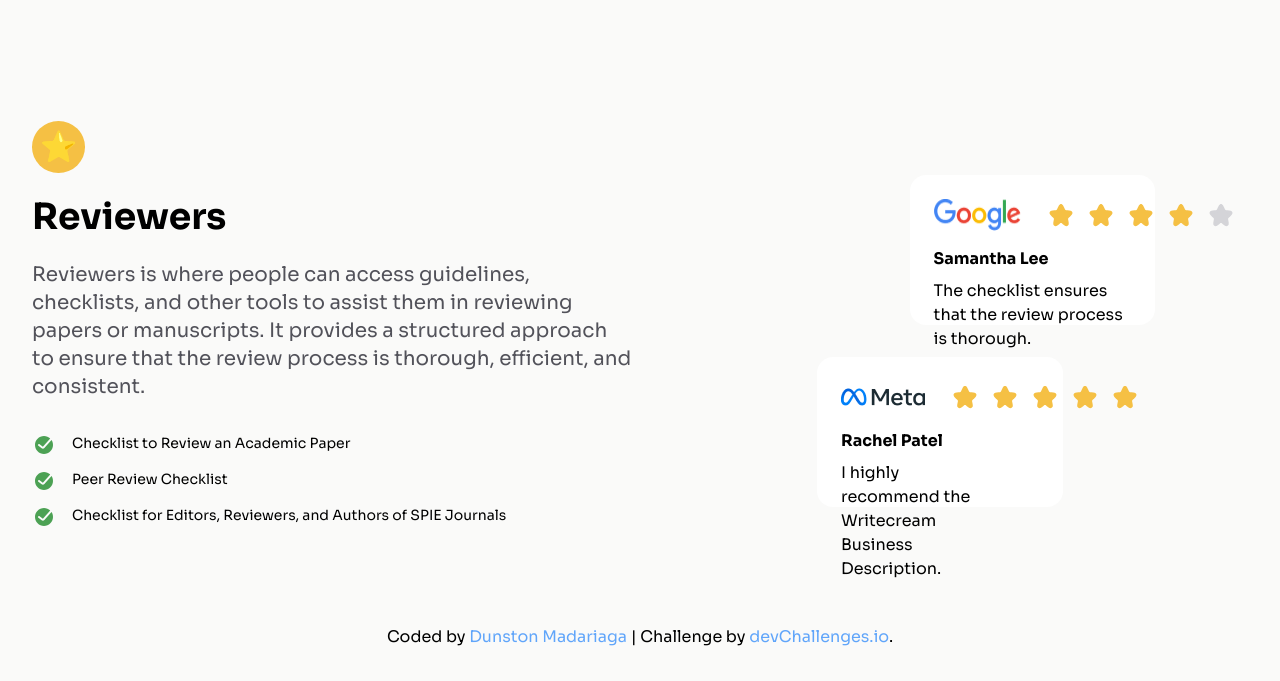
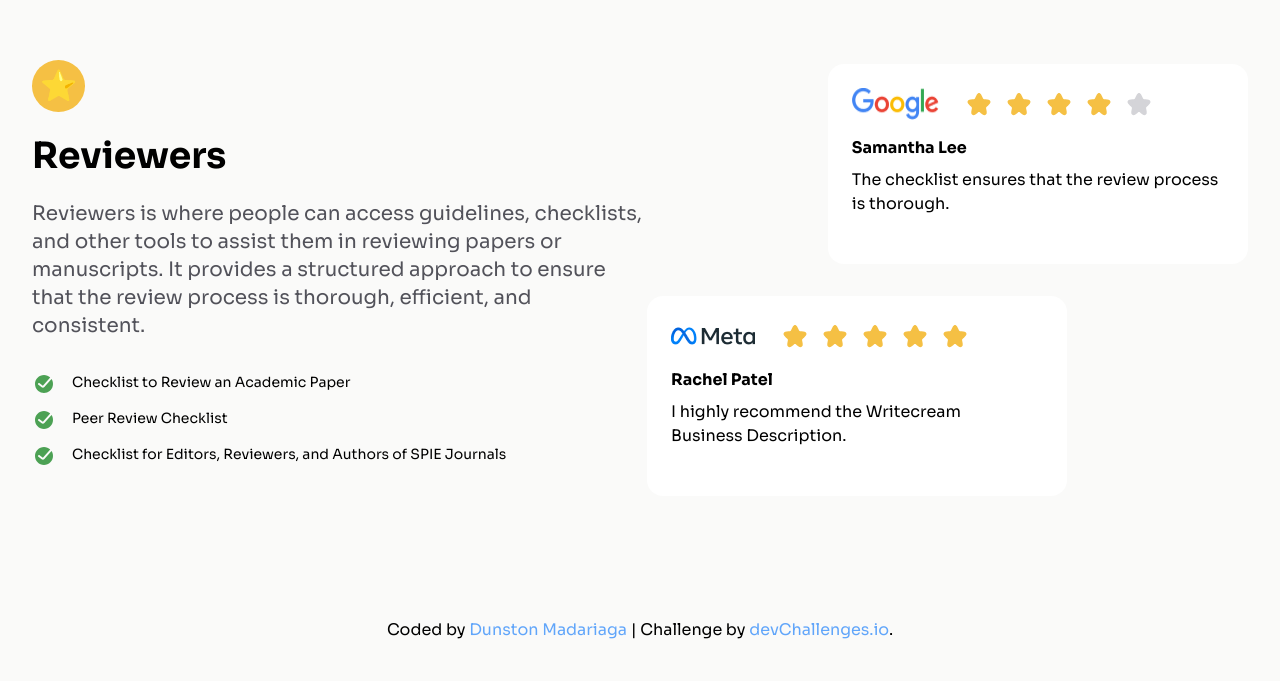
Before and after one commit to Pogo182028/Testimonial-Page, a website: page index.html in a window 1280 px wide. Shown: the part 122-803 px from the top of the page. Drawn offline with Linux system fonts and the light colour scheme.

Commit message:
: Finalizing the design for the desktop

```diff
--- a/index.html
+++ b/index.html
@@ -23,8 +23,8 @@
     <title>Testimonial Page | devChallenges.io</title>
   </head>
   <body class="bg-[#FAFAF9] font-sora mx-auto max-w-[95%]">
-    <div class="xl:flex xl:justify-center xl:items-center xl:mt-[20%]">
-      <main class="sm:mt-10 xl:w-[100%] xl:mt-0">
+    <div class="xl:flex xl:justify-center xl:items-center xl:mt-[15%]">
+      <main class="max-sm:mt-10 sm:mt-10 xl:w-[62%] xl:mt-0">
         <p class="text-3xl bg-[#F5C044] inline-block rounded-[50%] p-2 mb-6">
           ⭐️
         </p>
@@ -54,12 +54,12 @@
           </div>
         </ul>
       </main>
-      <!--TODO: Terminar el diseño para el tamaño de escritorio -->
       <section
-        class="lg:grid lg:grid-cols-7 lg:grid-rows-[200px_200px] lg:gap-8  xl:grid-rows-[150px_150px] "
+        class="lg:grid lg:grid-cols-7 lg:grid-rows-[200px_200px] lg:gap-8 xl:grid-rows-[200px_200px]"
       >
-        <!--TODO: Terminar el diseño para el tamaño de escritorio -->
-        <div class="bg-white p-6 rounded-2xl sm:mb-8 lg:w-[100%] lg:col-[4/7] lg:mb-0">
+        <div
+          class="bg-white p-6 rounded-2xl sm:mb-8 lg:mb-0 lg:w-[100%] lg:col-[4/7] xl:col-[3/8]"
+        >
           <div class="flex gap-6 mb-4">
             <img src="resources/google-png.png" alt="google_logo" />
             <div class="flex gap-2 w-8 h-8">
@@ -74,7 +74,9 @@
           <p>The checklist ensures that the review process is thorough.</p>
         </div>
 
-        <div class="bg-white p-6 rounded-2xl lg:w-[100%] lg:row-[2] lg:col-[3/6]">
+        <div
+          class="bg-white p-6 rounded-2xl lg:w-[100%] lg:row-[2] lg:col-[3/6] xl:col-[1/6]"
+        >
           <div class="flex gap-6 mb-4">
             <img src="resources/meta-png.png" alt="meta_logo" />
             <div class="flex gap-2 w-8 h-8">
@@ -86,14 +88,14 @@
             </div>
           </div>
           <p class="font-bold mb-2">Rachel Patel</p>
-          <p class="sm:w-[50%] lg:w-[75%]">
+          <p class="sm:w-[50%] lg:w-[75%] xl:w-[85%]">
             I highly recommend the Writecream Business Description.
           </p>
         </div>
       </section>
     </div>
 
-    <div class="text-center mt-8 p-8">
+    <div class="text-center mt-8 p-8 xl:mt-[7%]">
       Coded by
       <a
         class="text-blue-400"
```
Also changed, not shown: src/styles.css.
